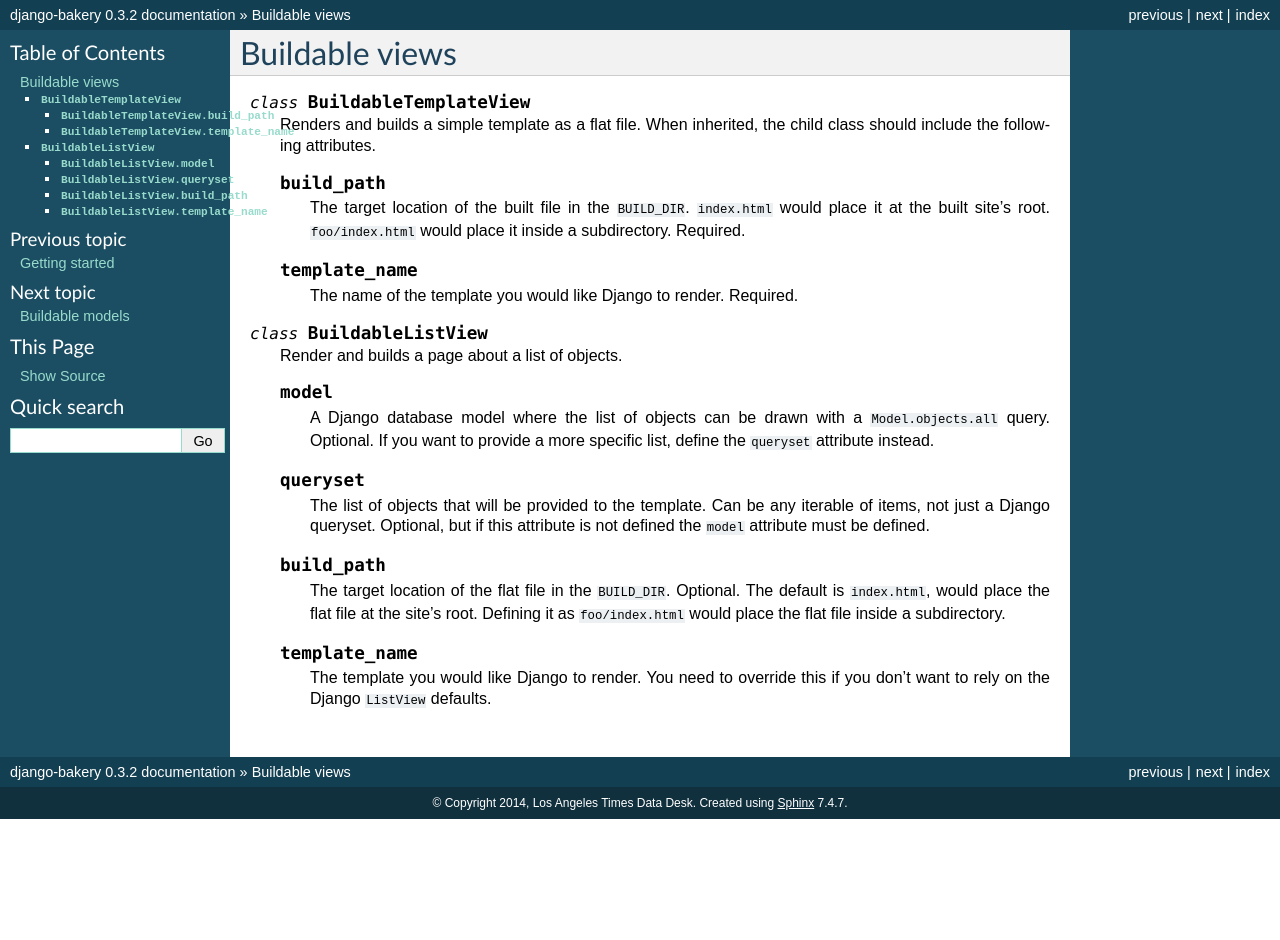
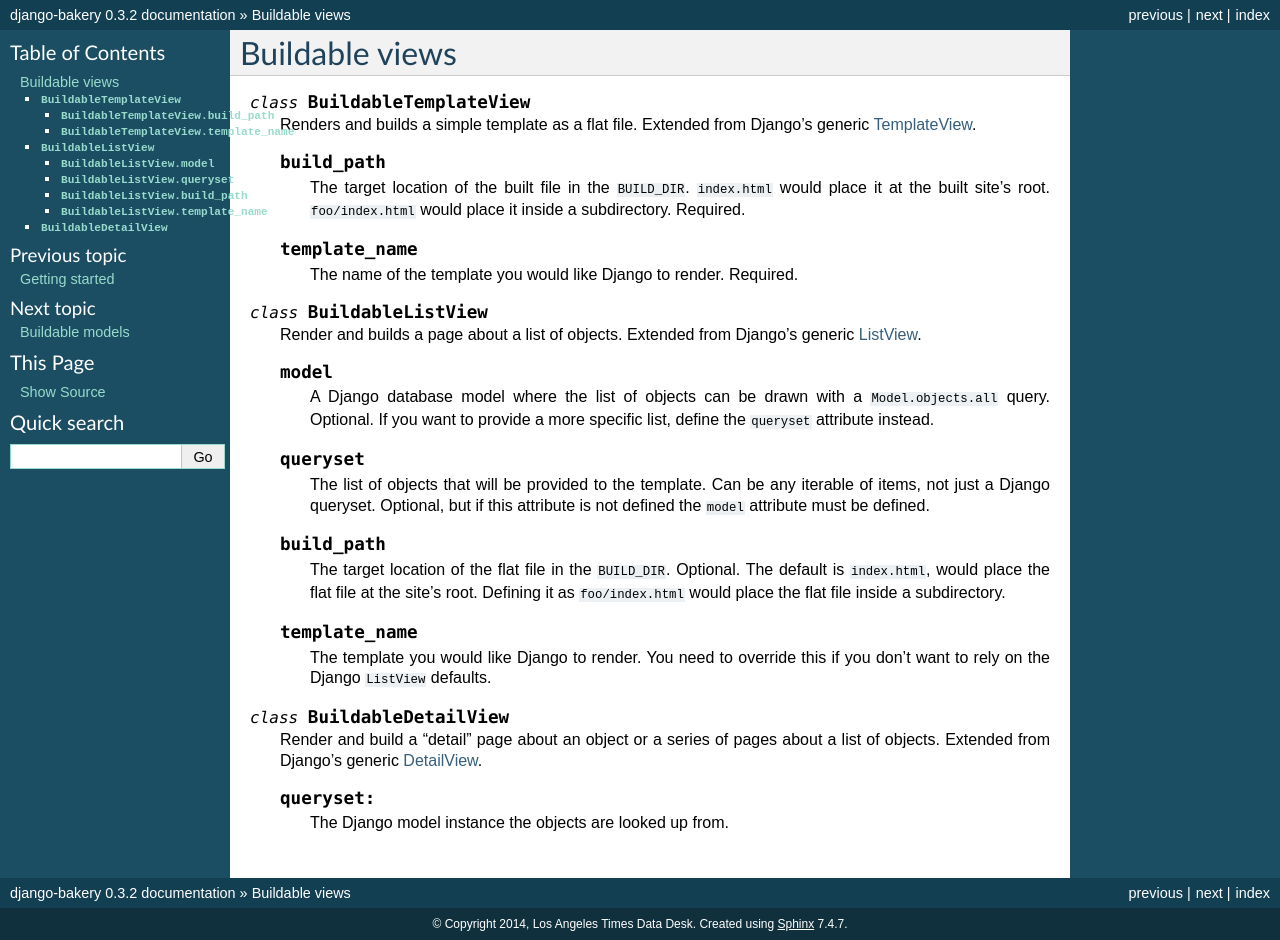
Before and after one commit to maruko8k/django-bakery, a Sphinx documentation site: the page built from docs/buildableviews.rst, in a window 1280 px wide. Built offline with Sphinx 7.4.7, drawn with Linux system fonts in a browser that asks for light colours; before the commit the page ends 900 px from its top, so only the background shows below that.

Commit message:
Started in BuildableDetailView docs

```diff
--- a/docs/buildableviews.rst
+++ b/docs/buildableviews.rst
@@ -3,7 +3,8 @@ Buildable views
 
 .. class:: BuildableTemplateView
 
-    Renders and builds a simple template as a flat file. When inherited, the child class should include the following attributes.
+    Renders and builds a simple template as a flat file. Extended from Django's
+    generic `TemplateView <https://docs.djangoproject.com/en/dev/ref/class-based-views/base/#django.views.generic.base.TemplateView>`_.
 
     .. attribute:: build_path
 
@@ -18,7 +19,8 @@ Buildable views
 
 .. class:: BuildableListView
 
-    Render and builds a page about a list of objects.
+    Render and builds a page about a list of objects. Extended from Django's
+    generic `ListView <https://docs.djangoproject.com/en/dev/ref/class-based-views/generic-display/#django.views.generic.list.ListView>`_.
 
     .. attribute:: model
 
@@ -45,3 +47,17 @@ Buildable views
         The template you would like Django to render. You need
         to override this if you don't want to rely on the Django ``ListView``
         defaults.
+
+.. class:: BuildableDetailView
+
+    Render and build a "detail" page about an object or a series of pages
+    about a list of objects. Extended from Django's generic `DetailView <https://docs.djangoproject.com/en/dev/ref/class-based-views/generic-display/#detailview>`_.
+
+    .. attribute:: queryset:
+
+        The Django model instance the objects are looked up from.
+
+    .. attribute: template_name
+
+        The name of the template you would like Django to render. You need
+        to override this if you don't want to rely on the Django defaults.
```
Also changed, not shown: 7 other files.
